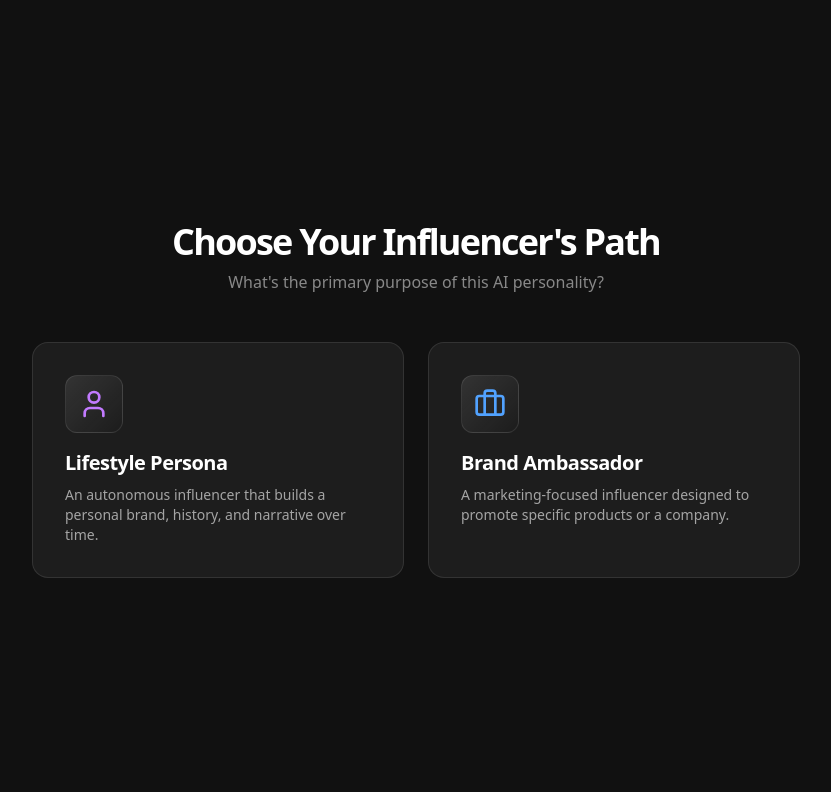
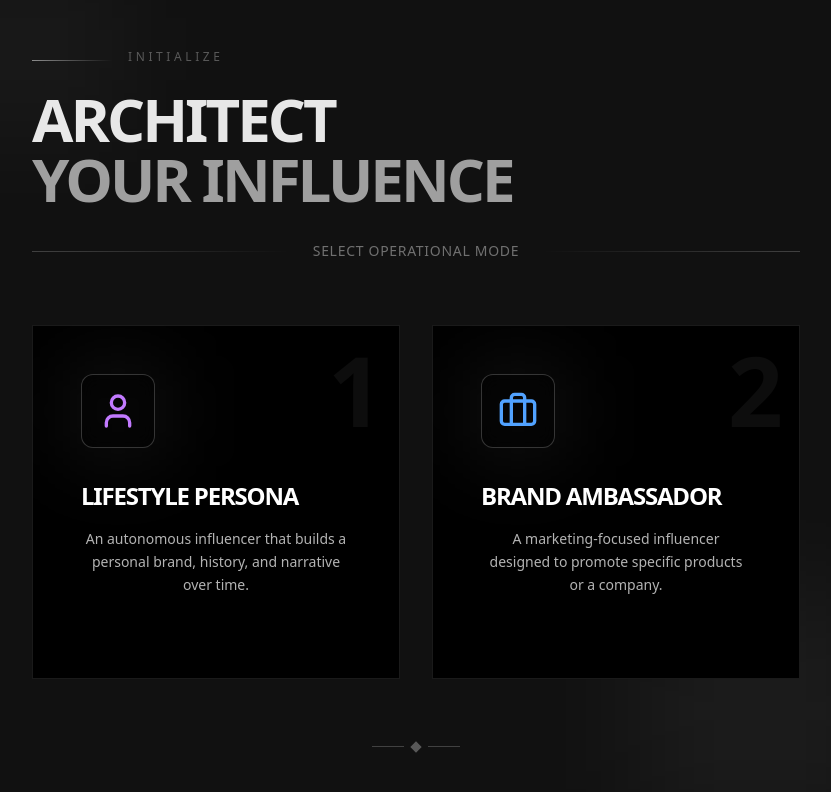
Before and after one commit to willzeng274/aifluence, a Next.js app in the folder frontend/: page /create in a window 1280 px wide. Shown: the top 792 px of the page, without its empty margins (224-1055 px from the left). Built offline with nearby package versions, Linux system fonts and the light colour scheme.

Commit message:
i am tired

```diff
--- a/frontend/src/components/creation-flow/Step1_ChooseType.tsx
+++ b/frontend/src/components/creation-flow/Step1_ChooseType.tsx
@@ -1,4 +1,4 @@
-import React from "react";
+import React, { useState } from "react";
 import { User, Briefcase } from "lucide-react";
 
 export type InfluencerType = "lifestyle" | "company";
@@ -8,21 +8,71 @@ const TypeCard = ({
 	title,
 	description,
 	onClick,
+	isHovered,
+	onHover,
+	index,
 }: {
 	icon: React.ReactNode;
 	title: string;
 	description: string;
 	onClick: () => void;
+	isHovered: boolean;
+	onHover: (hover: boolean) => void;
+	index: number;
 }) => (
 	<button
 		onClick={onClick}
-		className='bg-white/5 border border-white/10 p-8 rounded-2xl text-left hover:bg-white/10 hover:border-white/20 transition-all duration-300 flex flex-col items-start h-full'
+		onMouseEnter={() => onHover(true)}
+		onMouseLeave={() => onHover(false)}
+		className={`
+			relative overflow-hidden group
+			bg-black p-[1px]
+			transform transition-all duration-500 ease-out
+			${isHovered ? 'translate-x-2 -translate-y-2' : ''}
+		`}
 	>
-		<div className='bg-gradient-to-br from-white/10 to-white/0 p-3 rounded-xl mb-4 border border-white/10'>
+		{/* Outlined border wrapper */}
+		<div className='absolute inset-0 border-1 border-white/10 group-hover:border-white/30 transition-colors duration-500 z-0' />
+
+		{/* Inner gradient */}
+		<div
+			className={`
+				absolute inset-0 z-0
+				bg-gradient-to-br
+				${index === 0 ? 'from-purple-500/10 to-transparent' : 'from-blue-500/10 to-transparent'}
+				opacity-0 group-hover:opacity-100 transition-opacity duration-500
+			`}
+		/>
+
+		{/* Actual content */}
+		<div className='relative z-10 p-12 flex flex-col items-start h-full'>
+			<div className={`mb-8 relative ${isHovered ? 'animate-pulse' : ''}`}>
+				<div className='absolute inset-0 bg-white/5 blur-xl scale-150 rounded-xl' />
+				<div className='relative border border-white/20 p-4 bg-black/50 backdrop-blur-sm rounded-xl'>
 					{icon}
 				</div>
-		<h3 className='text-xl font-bold mb-2 tracking-tight'>{title}</h3>
-		<p className='text-white/60 text-sm flex-1'>{description}</p>
+			</div>
+
+			<h3 className='text-2xl font-black tracking-tighter mb-4 uppercase'>{title}</h3>
+
+			<div className='flex-1'>
+				<p className='text-white/70 text-sm leading-relaxed'>{description}</p>
+			</div>
+
+			<div className={`
+				mt-8 w-full h-px bg-gradient-to-r from-white/20 to-transparent
+				transform origin-left transition-transform duration-500
+				${isHovered ? 'scale-x-100' : 'scale-x-0'}
+			`} />
+
+			<div className={`
+				absolute top-4 right-4 text-8xl font-black text-white/5
+				transform transition-transform duration-700
+				${isHovered ? 'translate-x-2 translate-y-2' : ''}
+			`}>
+				{index + 1}
+			</div>
+		</div>
 	</button>
 );
 
@@ -31,31 +81,65 @@ interface Step1ChooseTypeProps {
 }
 
 const Step1ChooseType: React.FC<Step1ChooseTypeProps> = ({ onSelectType }) => {
+	const [hoveredIndex, setHoveredIndex] = useState<number | null>(null);
+
 	return (
-		<>
-			<div className='text-center mb-12'>
-				<h1 className='text-4xl font-bold tracking-tighter'>
-					Choose Your Influencer's Path
+		<div className='relative'>
+			<div className='absolute -top-20 -left-20 w-40 h-40 bg-white/5 blur-3xl' />
+			<div className='absolute -bottom-20 -right-20 w-60 h-60 bg-white/5 blur-3xl' />
+
+			<div className='relative z-10'>
+				<div className='mb-16'>
+					<div className='flex items-baseline gap-4 mb-6'>
+						<div className='w-20 h-px bg-gradient-to-r from-white/50 to-transparent' />
+						<span className='text-white/30 text-xs tracking-[0.3em] uppercase'>Initialize</span>
+					</div>
+
+					<h1 className='text-6xl font-black tracking-tighter leading-none mb-4'>
+						<span className='text-white/90'>ARCHITECT</span>
+						<br />
+						<span className='text-white/60'>YOUR INFLUENCE</span>
 					</h1>
-				<p className='text-white/50 mt-2'>
-					What's the primary purpose of this AI personality?
+
+					<div className='flex items-center gap-6 mt-8'>
+						<div className='flex-1 h-px bg-gradient-to-r from-white/20 via-white/10 to-transparent' />
+						<p className='text-white/40 text-sm uppercase tracking-wider'>
+							Select operational mode
 						</p>
+						<div className='flex-1 h-px bg-gradient-to-l from-white/20 via-white/10 to-transparent' />
 					</div>
-			<div className='grid grid-cols-1 md:grid-cols-2 gap-6'>
+				</div>
+
+				<div className='grid grid-cols-1 md:grid-cols-2 gap-8'>
 					<TypeCard
-					icon={<User className='w-8 h-8 text-purple-400' />}
+						icon={<User className='w-10 h-10 text-purple-400' />}
 						title='Lifestyle Persona'
 						description='An autonomous influencer that builds a personal brand, history, and narrative over time.'
 						onClick={() => onSelectType("lifestyle")}
+						isHovered={hoveredIndex === 0}
+						onHover={(hover) => setHoveredIndex(hover ? 0 : null)}
+						index={0}
 					/>
 					<TypeCard
-					icon={<Briefcase className='w-8 h-8 text-blue-400' />}
+						icon={<Briefcase className='w-10 h-10 text-blue-400' />}
 						title='Brand Ambassador'
 						description='A marketing-focused influencer designed to promote specific products or a company.'
 						onClick={() => onSelectType("company")}
+						isHovered={hoveredIndex === 1}
+						onHover={(hover) => setHoveredIndex(hover ? 1 : null)}
+						index={1}
 					/>
 				</div>
-		</>
+
+				<div className='mt-16 flex justify-center'>
+					<div className='flex items-center gap-2'>
+						<div className='w-8 h-px bg-white/20' />
+						<div className='w-2 h-2 bg-white/30 rotate-45' />
+						<div className='w-8 h-px bg-white/20' />
+					</div>
+				</div>
+			</div>
+		</div>
 	);
 };
 
```
Lines whose indentation alone changed are shown as unchanged.
